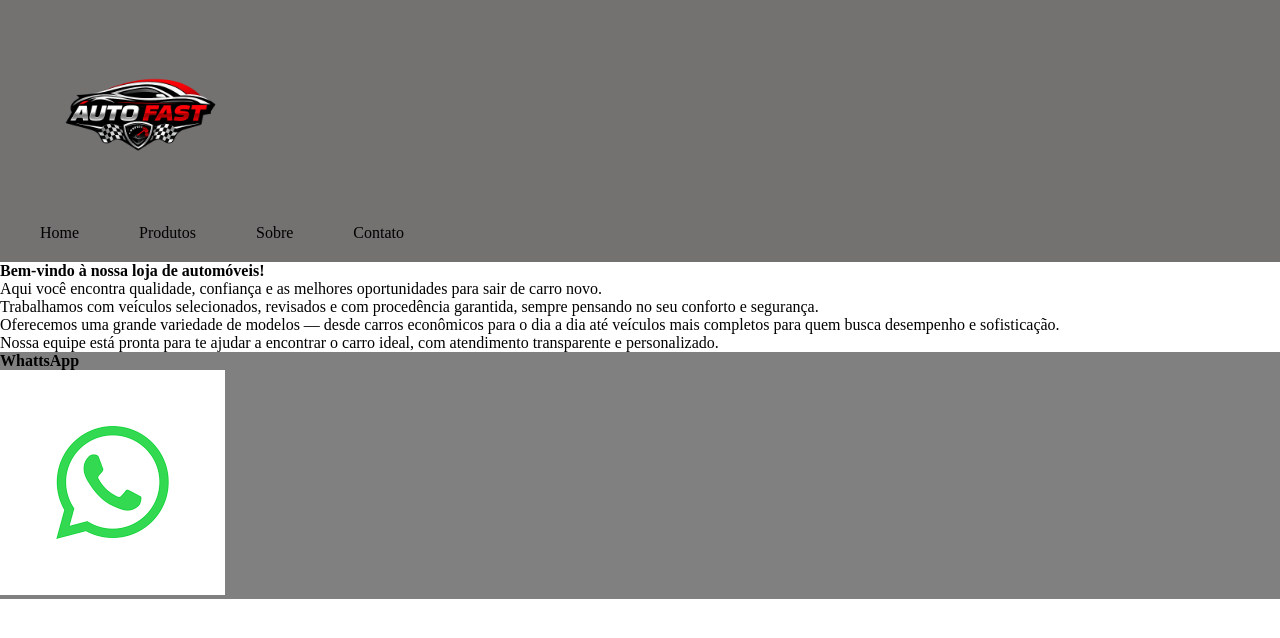
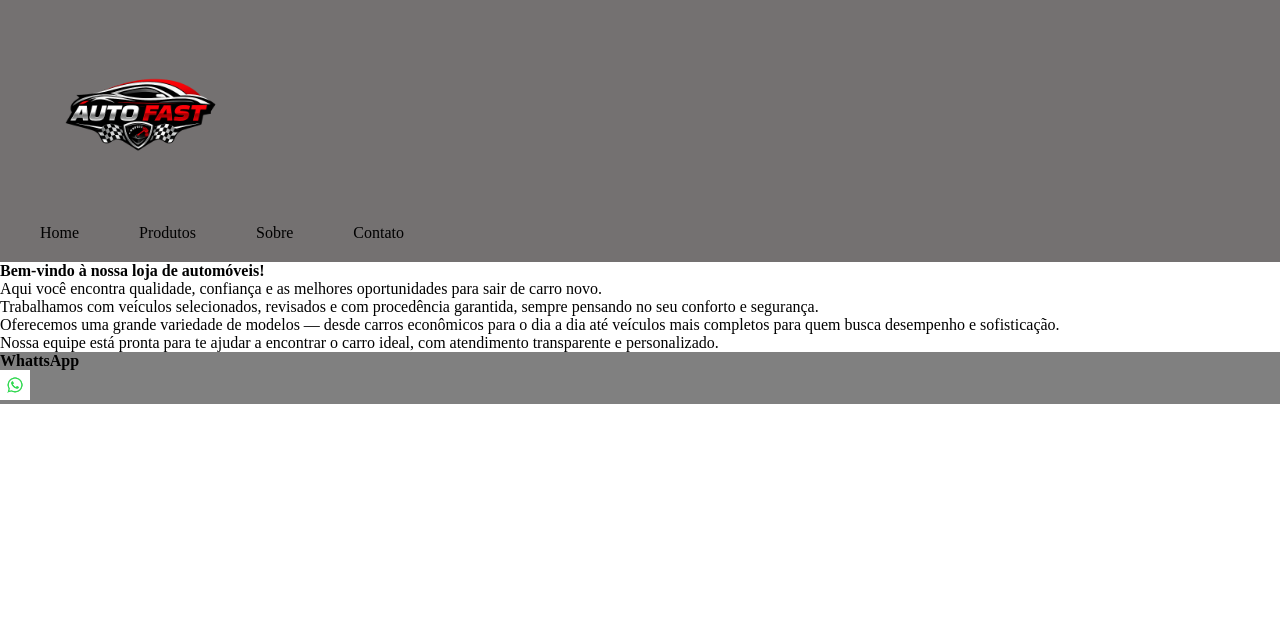
Before and after one commit to Giulliano1989/loja_automoveis, a plain HTML site: page index.html in a window 1280 px wide. Drawn offline with Linux system fonts and the light colour scheme.

```diff
--- a/CSS/style.css
+++ b/CSS/style.css
@@ -28,3 +28,9 @@
 .main-footer {
     background-color: grey;
 }
+
+
+
+#whats{
+    width: 30px;
+}
--- a/index.html
+++ b/index.html
@@ -30,7 +30,7 @@
         <footer class="main-footer">
 
             <h2>WhattsApp</h2>
-                <img src="/assets/img/whats.png" alt="whatsapp">
+                <img id="whats" src="/assets/img/whats.png" alt="whatsapp">
         </footer>
 
 
```
